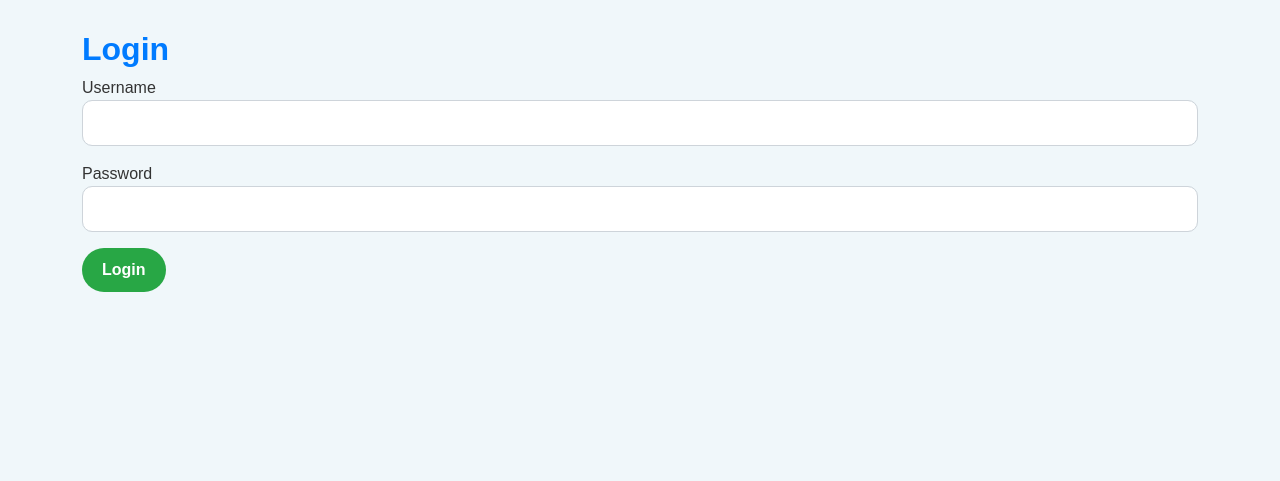
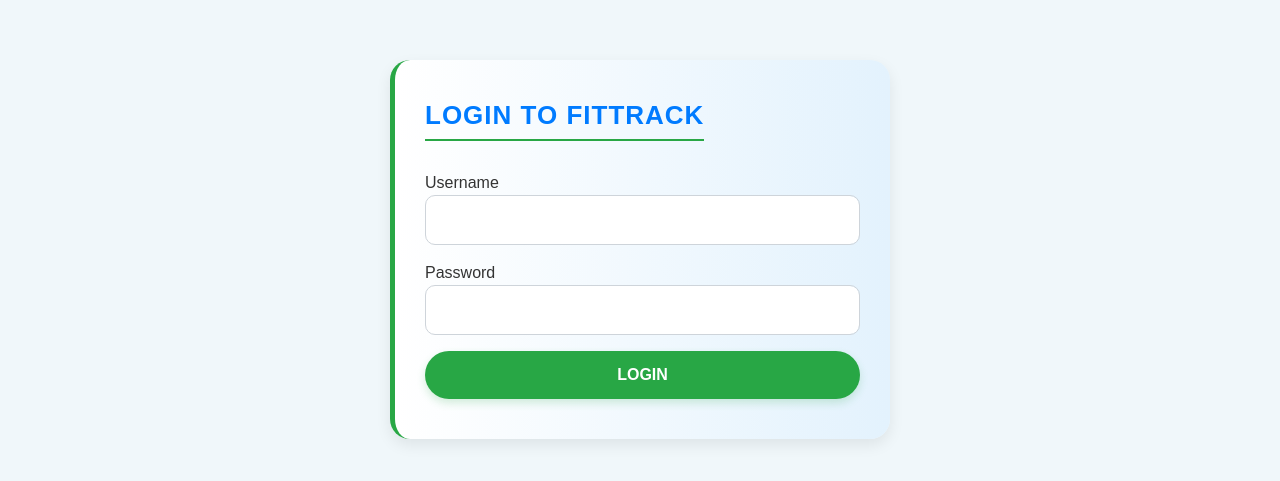
Before and after one commit to jordanrigden/agile-web-project, a Flask app: page /login in a window 1280 px wide. Shown: the part 56-537 px from the top of the page. Run offline with Flask 3, Linux system fonts and the light colour scheme.

Commit message:
Update login page layout and styling

```diff
--- a/static/css/style.css
+++ b/static/css/style.css
@@ -188,3 +188,46 @@
     background-color: #218838;
     transform: scale(1.05);
 }
+
+/* Enhanced Login Form Style */
+.container.upload-section {
+    background: linear-gradient(to right, #ffffff, #e3f2fd);
+    border-left: 5px solid #28a745;
+    box-shadow: 0 6px 15px rgba(0, 0, 0, 0.08);
+    border-radius: 20px;
+    padding: 40px 30px;
+    margin-top: 60px;
+}
+
+.container.upload-section h2 {
+    font-size: 26px;
+    font-weight: 800;
+    text-transform: uppercase;
+    color: #007bff;
+    margin-bottom: 30px;
+    text-align: center;
+    border-bottom: 2px solid #28a745;
+    display: inline-block;
+    padding-bottom: 8px;
+}
+
+/* Make login buttons wider and bolder */
+.btn-block {
+    width: 100%;
+    padding: 12px;
+    font-weight: bold;
+    text-transform: uppercase;
+    border-radius: 30px;
+    box-shadow: 0 4px 8px rgba(40, 167, 69, 0.2);
+    transition: all 0.3s ease;
+}
+
+.btn-block:hover {
+    transform: scale(1.03);
+}
+
+/* Make form elements consistent */
+.form-control {
+    font-size: 16px;
+    padding: 12px;
+}
--- a/templates/login.html
+++ b/templates/login.html
@@ -1,11 +1,21 @@
 {% extends 'base.html' %}
 
 {% block content %}
-<h2>Login</h2>
-<form method="POST">
-    {{ form.hidden_tag() }}
-    <div class="mb-3">{{ form.username.label }} {{ form.username(class="form-control") }}</div>
-    <div class="mb-3">{{ form.password.label }} {{ form.password(class="form-control") }}</div>
-    {{ form.submit(class="btn btn-primary") }}
-</form>
+<div class="container upload-section" style="max-width: 500px;">
+    <h2 class="text-center">Login to FitTrack</h2>
+    <form method="POST">
+        {{ form.hidden_tag() }}
+        <div class="mb-3">
+            {{ form.username.label }}
+            {{ form.username(class="form-control") }}
+        </div>
+        <div class="mb-3">
+            {{ form.password.label }}
+            {{ form.password(class="form-control") }}
+        </div>
+        <div class="d-grid">
+            {{ form.submit(class="btn btn-primary btn-block") }}
+        </div>
+    </form>
+</div>
 {% endblock %}
```
